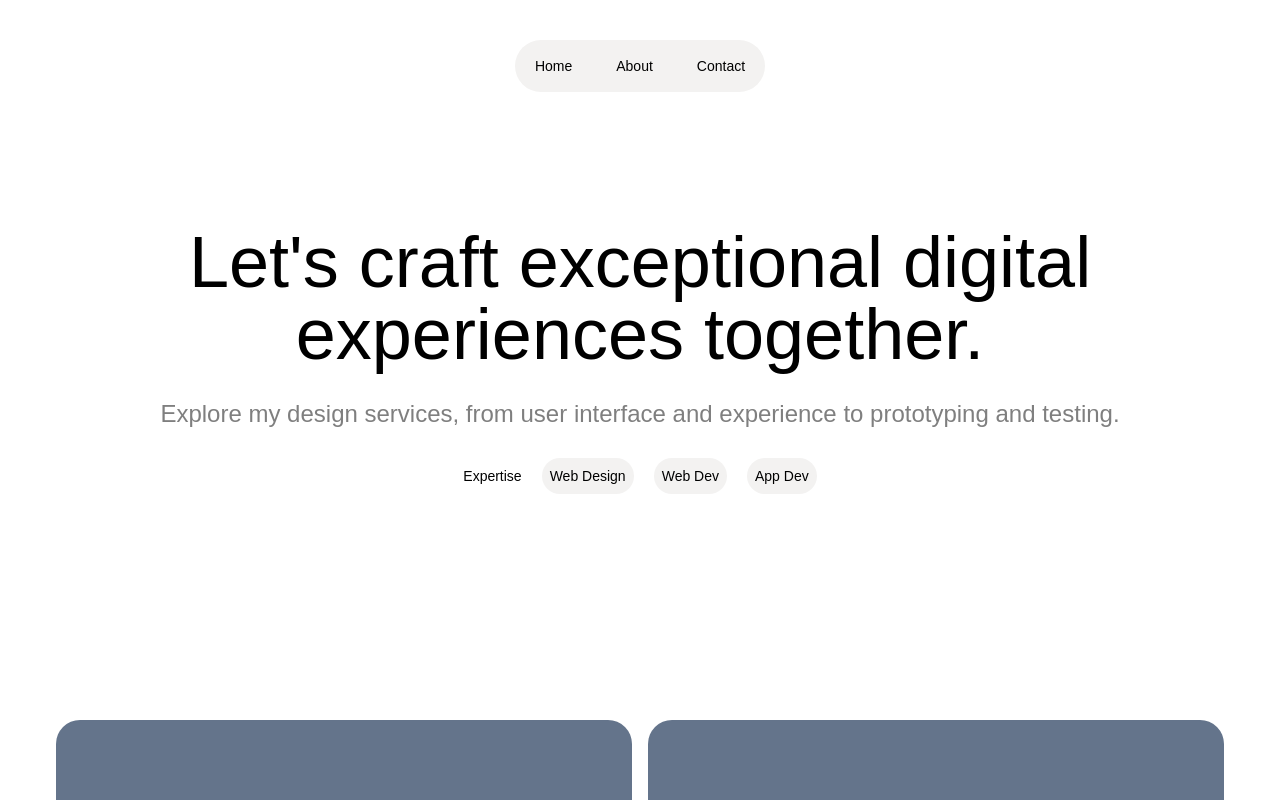
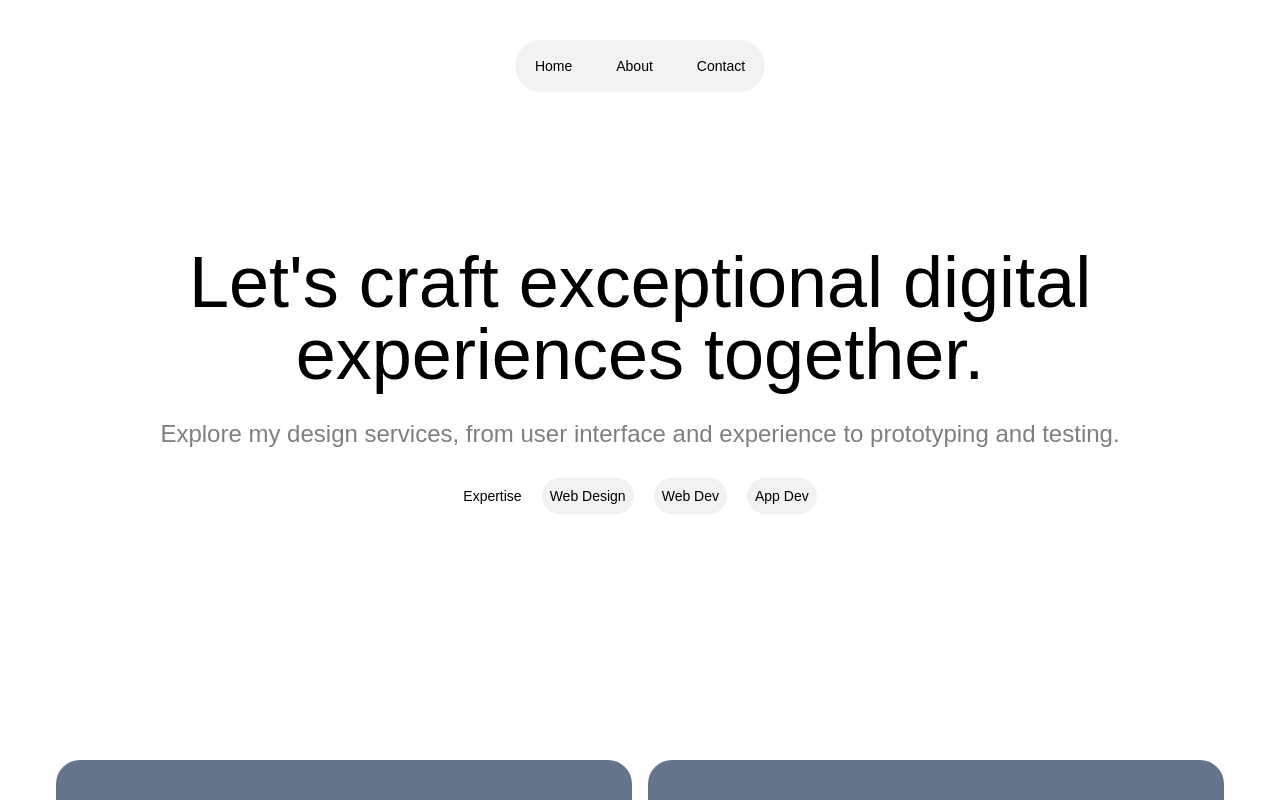
Before and after one commit to Harshrj1502/Portfoliio-modern, a React (Vite) app: page / in a window 1280 px wide. Shown: the top 800 px of the page. Built offline with nearby package versions, Linux system fonts and the light colour scheme.

Commit message:
files added

```diff
--- a/pages/Home.jsx
+++ b/pages/Home.jsx
@@ -12,7 +12,7 @@ const Work = () => {
     <section className="outline-none grid h-[100vh] bg-primary w-[100vw]  ">
       <Navbar />
       <FadeInUp>
-      <div className="h-[90vh] flex flex-col justify-center items-center gap-7  w-[100vw] ">
+      <div className="h-[90vh] flex flex-col justify-center items-center gap-7 w-[100vw] my-5 ">
         <p className="text-7xl font-normal text-center w-[100%]">
           Let's craft exceptional digital experiences together.
         </p>
@@ -28,7 +28,6 @@ const Work = () => {
         </div>
       </div>
       </FadeInUp>
-
       <div className="grid grid-cols-2 mx-auto gap-4">
         <Projectcard />
         <Projectcard />
```
